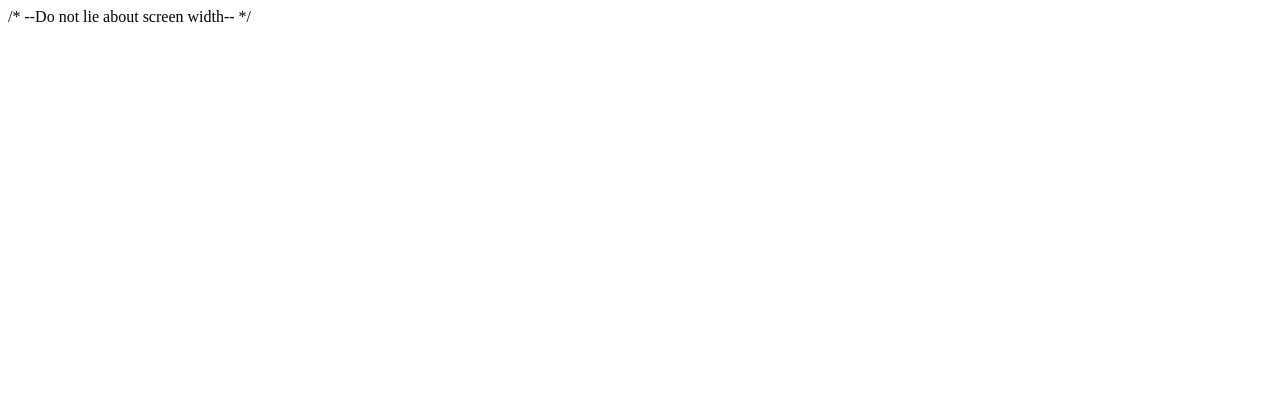
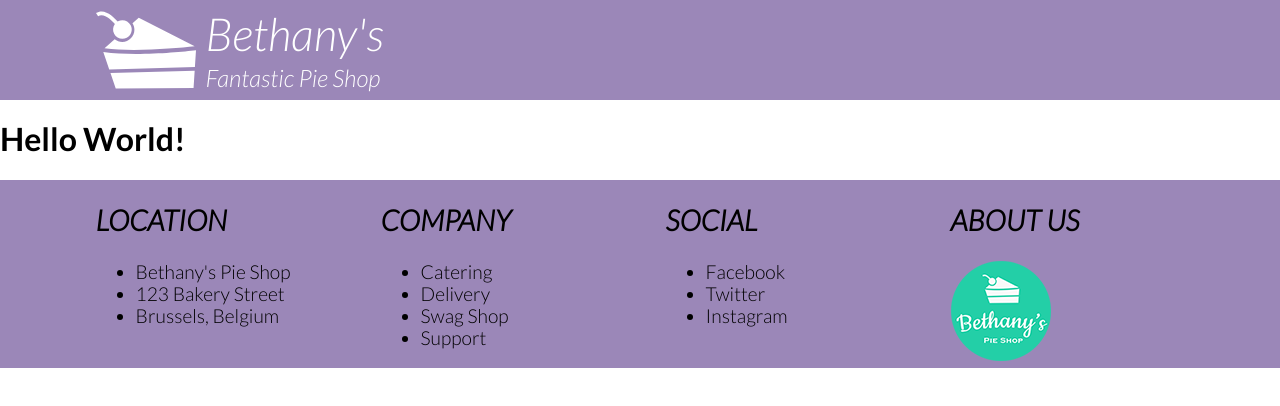
Before and after one commit to MattCrayon/CreatingPageLayoutsWithCSS, a plain HTML site: page index.html in a window 1280 px wide. Drawn offline with Linux system fonts and the light colour scheme.

Commit message:
updating

```diff
--- a/css/large.css
+++ b/css/large.css
@@ -0,0 +1,13 @@
+@media only screen and (min-width: 1024px) {
+
+
+
+
+
+.large-3 {
+    width: 25%;
+}
+
+
+
+} /* end of media query */
--- a/css/medium.css
+++ b/css/medium.css
@@ -0,0 +1,21 @@
+@media only screen and (min-width: 768px) {
+
+    header h1 {
+        font-size: 2.85rem;
+    }
+    header h2 {
+        font-size: 1.5rem;
+    }
+    header img {
+        height: 100px;
+    }
+
+    .medium-6 {
+        width: 50%;
+    }
+
+
+
+}
+
+/* end of media query */
--- a/css/small.css
+++ b/css/small.css
@@ -5,5 +5,67 @@
 
 body {
     font-family: 'Lato', sans-serif;
+    font-size: 16px;
     font-weight: 300;
 }
+
+/* grid rules */
+.row {
+    clear: .both;
+}
+.limited {
+    max-width: 1140px;
+    margin: auto;
+}
+.column {
+    float: left;
+    padding: 0 2vw;
+    margin 0 0 .75rem 0;
+}
+.small-12{
+    width: 100%;
+}
+
+/* header background*/
+header {
+    background-color: #9b87b8;
+}
+header img {
+    float: left;
+    height: 85px;
+    padding-right: 10px;
+}
+header h1,
+header h2 {
+    margin: 0;
+    color: #fff;
+    font-weight: 300;
+    font-style: italic;
+}
+header h1 {
+    padding: .5rem 0 0 0;
+    font-size: 1.95rem;
+}
+
+header h2 {
+    padding: .2rem 0 0 0;
+    font-size: 1.05rem;
+}
+
+footer {
+    background-color: #9b87b8;
+    font-size: 1.2rem;
+}
+footer h2 {
+    font-style: italic;
+    text-transform: uppercase;
+    margin 1rem 0 .3rem 0;
+}
+
+
+
+.clearfix:after {
+    content: "";
+    display: table;
+    clear: both;
+  }
--- a/index.html
+++ b/index.html
@@ -3,20 +3,28 @@
 
 <head>
     <meta charset="UTF-8">
-    /* --Do not lie about screen width-- */
+
     <meta name="viewport" content="width=device-width, initial-scale=1, maximum-scale=1">
     <!-- <meta name="viewport" content="width=device-width, initial-scale=1, shrink-to-fit=no"> -->
     <link rel="preconnect" href="https://fonts.googleapis.com">
     <link rel="preconnect" href="https://fonts.gstatic.com" crossorigin>
     <link href="https://fonts.googleapis.com/css2?family=Lato:ital,wght@0,300;0,700;1,300&display=swap" rel="stylesheet">
-    <link rel="stylesheet" href="">
-
+    <link rel="stylesheet" href="css/normalize.css">
+    <link rel="stylesheet" href="css/small.css">
+    <link rel="stylesheet" href="css/medium.css">
+    <link rel="stylesheet" href="css/large.css">
     <title>Home | Bethany's Pie Shop</title>
 </head>
 
 <body>
-    <header>
-
+    <header class="clearfix">
+        <div class="row limited">
+            <section class="column small-12">
+                <img src="images/logo.svg" alt="Bethany logo">
+                <h1>Bethany's</h1>
+                <h2>Fantastic Pie Shop</h2>
+            </section>
+        </div><!-- end of row -->
     </header>
 
     <nav>
@@ -25,12 +33,40 @@
     </nav>
 
     <main>
-
+        <h1>Hello World!</h1>
 
     </main>
 
-    <footer>
-
+    <footer class="clearfix">
+        <div class="row limited">
+            <section class="column small-12 medium-6 large-3">
+                <h2>Location</h2>
+                <ul>
+                    <li>Bethany's Pie Shop</li>
+                    <li>123 Bakery Street</li>
+                    <li>Brussels, Belgium</li>
+                </ul>
+            </section>
+            <section class="column small-12 medium-6 large-3">
+                <h2>Company</h2>
+                <ul>
+                    <li>Catering</li>
+                    <li>Delivery</li>
+                    <li>Swag Shop</li>
+                    <li>Support</li>
+                </ul>
+            </section>
+            <section class="column small-12 medium-6 large-3">
+                <h2>Social</h2>
+                <ul>
+                    <li>Facebook</li>
+                    <li>Twitter</li>
+                    <li>Instagram</li>
+                </ul>
+            </section>
+            <section class="column small-12 medium-6 large-3">
+                <h2>About Us</h2>
+                <img src="images/logo2.png" alt="logo">
     </footer>
 
 
```
Also changed, not shown: images/logo.svg (added), images/logo2.png (added).
